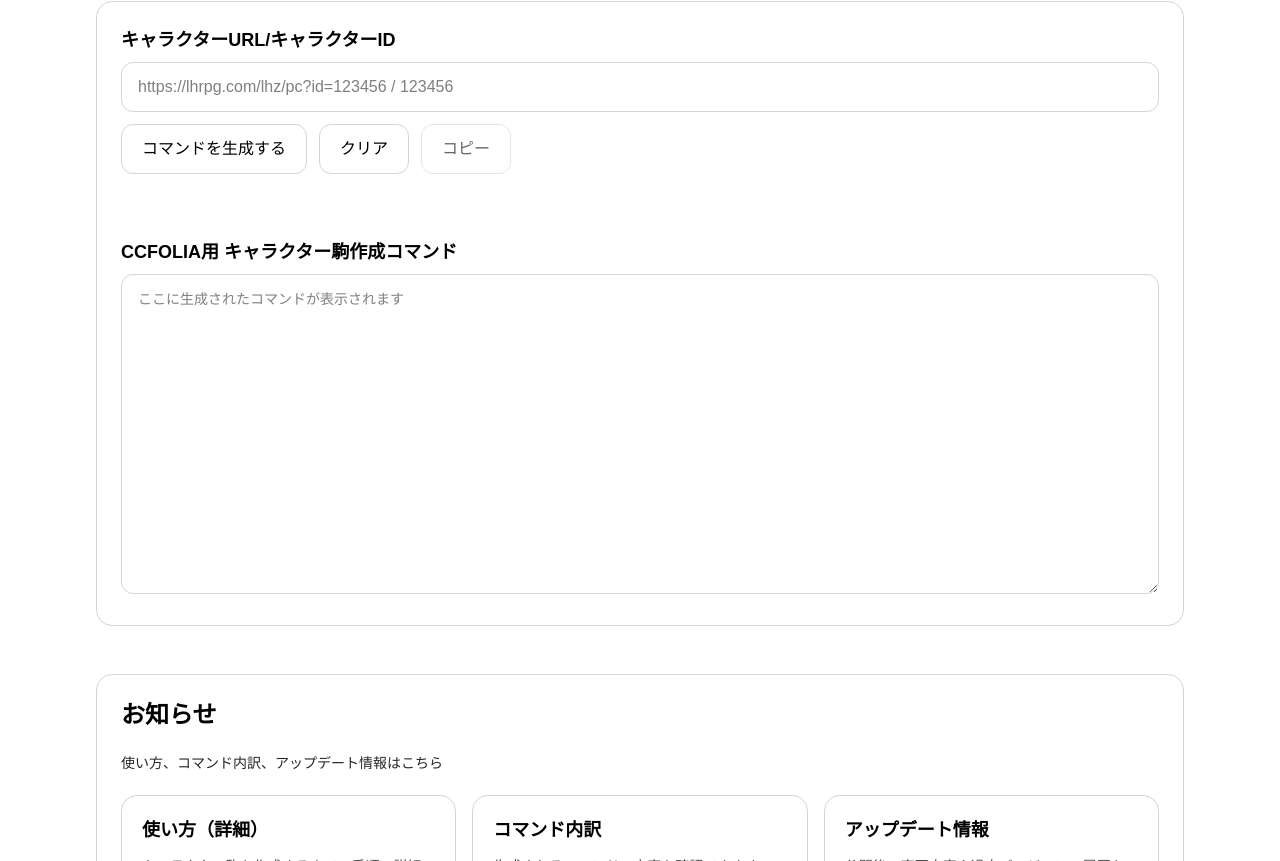
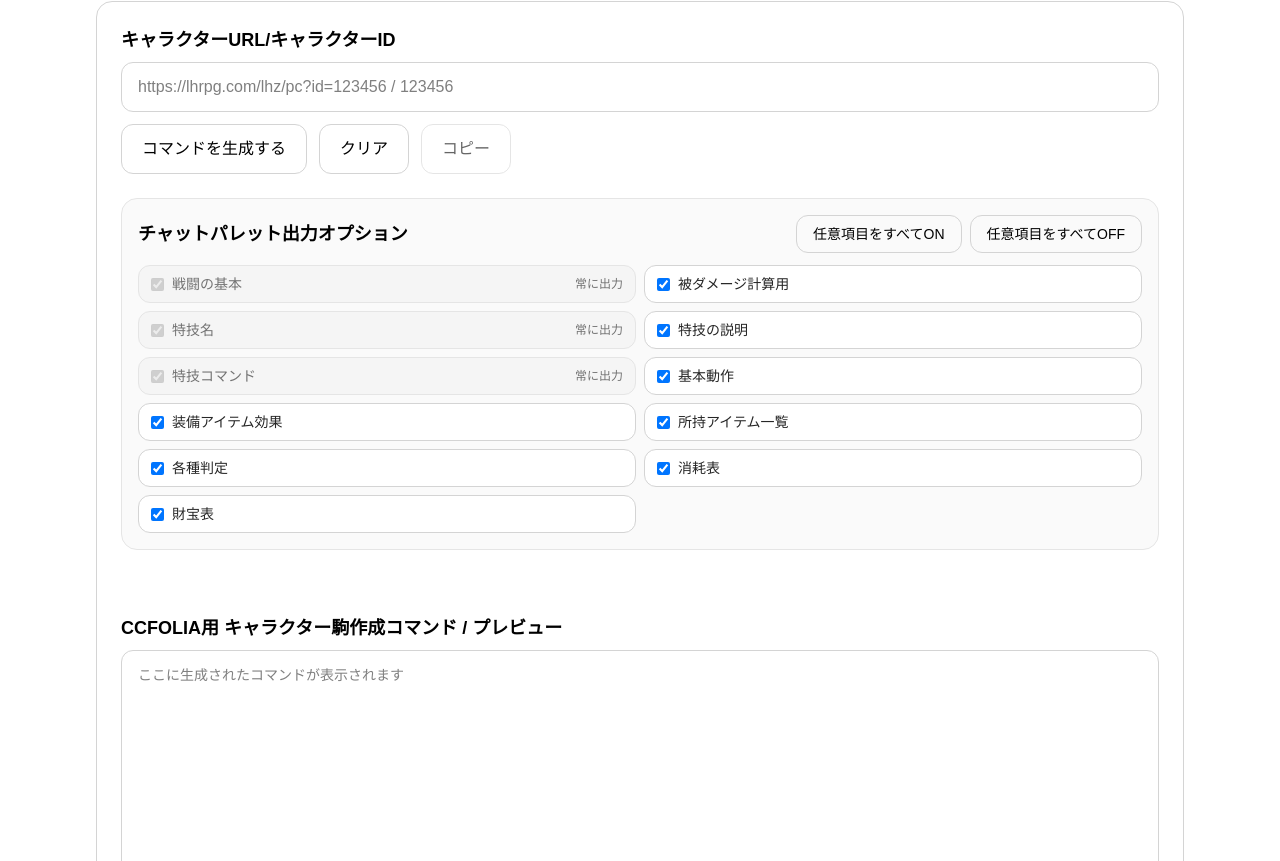
Before and after one commit to ramune428/lhtrpg_webapp_challenge, a Next.js app in the folder frontend/: page / in a window 1280 px wide. Shown: the part 1239-2100 px from the top of the page. Built offline with nearby package versions, Linux system fonts and the light colour scheme.

Commit message:
feat: add chat palette option preview UI

```diff
--- a/frontend/app/page.tsx
+++ b/frontend/app/page.tsx
@@ -11,7 +11,13 @@ import {
   TOOL_CONFIG,
   TOOL_TITLES,
 } from "@/components/tool-config";
-import { createPiece } from "@/utils/createPiece";
+import {
+  createPieceFromJson,
+  defaultChatPaletteOptions,
+  fetchCharacterJson,
+  normalizeCharacterId,
+  type ChatPaletteOptions,
+} from "@/utils/createPiece";
 
 const BODY_TEXT_CLASS = "text-sm leading-8 text-neutral-800";
 const BODY_LINK_CLASS =
@@ -19,25 +25,37 @@ const BODY_LINK_CLASS =
 const FORM_BUTTON_CLASS =
   "rounded-xl border border-neutral-300 px-5 py-3 text-base font-medium transition hover:bg-neutral-50 disabled:cursor-not-allowed disabled:opacity-60";
 
-function extractCharacterId(input: string): string {
-  const trimmed = input.trim();
+type OutputOptionItem = {
+  key: keyof ChatPaletteOptions | "combatBasics" | "skillNames" | "skillCommands";
+  label: string;
+  alwaysOn?: boolean;
+};
 
-  if (!trimmed) {
-    return "";
-  }
+const outputOptionItems: OutputOptionItem[] = [
+  { key: "combatBasics", label: "戦闘の基本", alwaysOn: true },
+  { key: "includeDamageCalculator", label: "被ダメージ計算用" },
+  { key: "skillNames", label: "特技名", alwaysOn: true },
+  { key: "includeSkillDescriptions", label: "特技の説明" },
+  { key: "skillCommands", label: "特技コマンド", alwaysOn: true },
+  { key: "includeBasicActions", label: "基本動作" },
+  { key: "includeEquipmentEffects", label: "装備アイテム効果" },
+  { key: "includeItemList", label: "所持アイテム一覧" },
+  { key: "includeAbilityChecks", label: "各種判定" },
+  { key: "includeConsumeTables", label: "消耗表" },
+  { key: "includeTreasureTables", label: "財宝表" },
+];
 
-  try {
-    const url = new URL(trimmed);
-    const idFromQuery = url.searchParams.get("id");
-    if (idFromQuery) {
-      return idFromQuery;
-    }
-
-    const segments = url.pathname.split("/").filter(Boolean);
-    return segments[segments.length - 1] ?? "";
-  } catch {
-    return trimmed;
-  }
+function createAllOptionalOptions(checked: boolean): ChatPaletteOptions {
+  return {
+    includeDamageCalculator: checked,
+    includeSkillDescriptions: checked,
+    includeBasicActions: checked,
+    includeEquipmentEffects: checked,
+    includeItemList: checked,
+    includeAbilityChecks: checked,
+    includeConsumeTables: checked,
+    includeTreasureTables: checked,
+  };
 }
 
 export default function HomePage() {
@@ -45,9 +63,47 @@ export default function HomePage() {
   const [result, setResult] = useState("");
   const [statusMessage, setStatusMessage] = useState("");
   const [isLoading, setIsLoading] = useState(false);
+  const [options, setOptions] = useState<ChatPaletteOptions>(defaultChatPaletteOptions);
+  const [lastJsonData, setLastJsonData] = useState<unknown | null>(null);
+  const [lastCharacterId, setLastCharacterId] = useState("");
+
+  const refreshPreview = (
+    nextOptions: ChatPaletteOptions,
+    jsonData: unknown | null = lastJsonData,
+    characterId: string = lastCharacterId
+  ) => {
+    if (!jsonData || !characterId) {
+      return;
+    }
+
+    try {
+      const nextResult = createPieceFromJson(jsonData, characterId, nextOptions);
+      setResult(nextResult);
+      setStatusMessage("プレビューを更新しました。");
+    } catch (error) {
+      console.error(error);
+      setStatusMessage("プレビューの更新に失敗しました。");
+    }
+  };
+
+  const updateOption = (key: keyof ChatPaletteOptions, checked: boolean) => {
+    const nextOptions = {
+      ...options,
+      [key]: checked,
+    };
+
+    setOptions(nextOptions);
+    refreshPreview(nextOptions);
+  };
+
+  const handleSetAllOptionalOptions = (checked: boolean) => {
+    const nextOptions = createAllOptionalOptions(checked);
+    setOptions(nextOptions);
+    refreshPreview(nextOptions);
+  };
 
   const handleGenerate = async () => {
-    const characterId = extractCharacterId(inputValue);
+    const characterId = normalizeCharacterId(inputValue);
 
     if (!characterId) {
       setStatusMessage("キャラクターURLまたはIDを入力してください。");
@@ -58,14 +114,22 @@ export default function HomePage() {
     setStatusMessage("コマンドを生成中です...");
 
     try {
-      const generated = await createPiece(characterId);
+      const jsonData = await fetchCharacterJson(characterId);
+      const generated = createPieceFromJson(jsonData, characterId, options);
+
       setResult(String(generated ?? ""));
+      setLastJsonData(jsonData);
+      setLastCharacterId(characterId);
       setStatusMessage("コマンドの生成が完了しました。");
     } catch (error) {
       console.error(error);
       setResult("");
+      setLastJsonData(null);
+      setLastCharacterId("");
       setStatusMessage(
-        "コマンドの生成に失敗しました。入力内容を確認してください。"
+        error instanceof Error
+          ? error.message
+          : "コマンドの生成に失敗しました。入力内容を確認してください。"
       );
     } finally {
       setIsLoading(false);
@@ -76,6 +140,8 @@ export default function HomePage() {
     setInputValue("");
     setResult("");
     setStatusMessage("");
+    setLastJsonData(null);
+    setLastCharacterId("");
   };
 
   const handleCopy = async () => {
@@ -114,7 +180,7 @@ export default function HomePage() {
 
           <p className={`${BODY_TEXT_CLASS} mb-4`}>
             {TOOL_TITLES.character} は、ログ・ホライズンTRPG（LHTRPG）向けの支援ツールです。
-            <br/>
+            <br />
             このツールは「
             <a
               href={EXTERNAL_LINKS.lhzTop}
@@ -124,32 +190,19 @@ export default function HomePage() {
             >
               ログ・ホライズンTRPG冒険者窓口
             </a>
-            」
-            より提供されているJSONデータを利用し、
-            登録されたキャラクターデータからCCFOLIA用のキャラクター駒を作成するためのコマンドを生成できます。
+            」より提供されているJSONデータを利用し、登録されたキャラクターデータからCCFOLIA用のキャラクター駒を作成するためのコマンドを生成できます。
           </p>
         </header>
 
         <section className="mb-8 rounded-2xl border border-amber-300 bg-amber-50 p-5">
           <h2 className="mb-3 text-lg font-semibold">💡【重要なお知らせ】</h2>
           <p className={BODY_TEXT_CLASS}>
-            「外部ツールからの&lt;冒険者&gt;データ参照を許可する」にチェックがついていても、
-            JSONデータを取得できず、エラーが発生する場合があります。
+            「外部ツールからの&lt;冒険者&gt;データ参照を許可する」にチェックがついていても、JSONデータを取得できず、エラーが発生する場合があります。
             一度チェックを外して、「外部ツールからの&lt;冒険者&gt;データ参照を許可する」を更新してください。
             <br />
             ※ 古いキャラクターはエラーになる傾向があります。
           </p>
         </section>
-
-        {/*
-        <section className="mb-8">
-          <p className="text-sm font-semibold leading-8 text-neutral-900">
-            このページは検索エンジンに表示されない
-            （または、現在一時的に表示されている）ので、
-            ブックマークやショートカットを作成するなどしてください。
-          </p>
-        </section>
-        */}
 
         <section className="mb-10 rounded-2xl border border-neutral-300 p-5">
           <p className={BODY_TEXT_CLASS}>
@@ -173,8 +226,7 @@ export default function HomePage() {
             <p>
               2. 外部ツールからの〈冒険者〉データ参照が許可されているか確認する。
               <br />
-              ※ 許可されていない場合は、&lt;基本情報を変更する&gt;を開き、
-              「外部ツールからの&lt;冒険者&gt;データ参照を許可する」にチェックを入れる。
+              ※ 許可されていない場合は、&lt;基本情報を変更する&gt;を開き、「外部ツールからの&lt;冒険者&gt;データ参照を許可する」にチェックを入れる。
             </p>
             <p>
               3. キャラクターページのURLまたはキャラクターIDを下部の「キャラクター駒作成ツール」に入力する。
@@ -182,8 +234,8 @@ export default function HomePage() {
               （例： https://lhrpg.com/lhz/pc?id=xxxxxx または xxxxxx）
             </p>
             <p>4. [コマンドを生成する] をクリック。</p>
-            <p>5. [コピー] をクリックしてコマンドをコピーする。</p>
-            <p>6. CCFOLIAに貼り付ける。</p>
+            <p>5. 必要に応じて出力オプションを変更し、プレビューを確認する。</p>
+            <p>6. [コピー] をクリックしてコマンドをコピーし、CCFOLIAに貼り付ける。</p>
           </div>
 
           <div className="mt-5">
@@ -225,10 +277,6 @@ export default function HomePage() {
             />
           </div>
 
-          {/* <p className="mb-5 text-sm leading-7 text-neutral-600">
-            キャラクターURLまたはキャラクターIDを入力してください。
-          </p> */}
-
           <div className="mb-6 flex flex-wrap gap-3">
             <button
               type="button"
@@ -258,13 +306,72 @@ export default function HomePage() {
             </button>
           </div>
 
+          <section className="mb-6 rounded-2xl border border-neutral-200 bg-neutral-50 p-4">
+            <div className="mb-3 flex flex-wrap items-center justify-between gap-3">
+              <h3 className="text-lg font-semibold">チャットパレット出力オプション</h3>
+              <div className="flex flex-wrap gap-2">
+                <button
+                  type="button"
+                  onClick={() => handleSetAllOptionalOptions(true)}
+                  className="rounded-xl border border-neutral-300 px-4 py-2 text-sm font-medium transition hover:bg-white"
+                >
+                  任意項目をすべてON
+                </button>
+                <button
+                  type="button"
+                  onClick={() => handleSetAllOptionalOptions(false)}
+                  className="rounded-xl border border-neutral-300 px-4 py-2 text-sm font-medium transition hover:bg-white"
+                >
+                  任意項目をすべてOFF
+                </button>
+              </div>
+            </div>
+
+            <div className="grid gap-2 md:grid-cols-2">
+              {outputOptionItems.map((item) => {
+                const checked = item.alwaysOn
+                  ? true
+                  : options[item.key as keyof ChatPaletteOptions];
+
+                return (
+                  <label
+                    key={item.key}
+                    className={`flex items-center justify-between rounded-xl border px-3 py-2 text-sm ${
+                      item.alwaysOn
+                        ? "border-neutral-200 bg-neutral-100 text-neutral-500"
+                        : "border-neutral-300 bg-white text-neutral-800"
+                    }`}
+                  >
+                    <span className="flex items-center gap-2">
+                      <input
+                        type="checkbox"
+                        checked={checked}
+                        disabled={item.alwaysOn}
+                        onChange={(event) => {
+                          if (!item.alwaysOn) {
+                            updateOption(
+                              item.key as keyof ChatPaletteOptions,
+                              event.target.checked
+                            );
+                          }
+                        }}
+                      />
+                      {item.label}
+                    </span>
+                    {item.alwaysOn && <span className="text-xs">常に出力</span>}
+                  </label>
+                );
+              })}
+            </div>
+          </section>
+
           <p className="mb-4 min-h-[1.5rem] text-sm text-neutral-600">
             {statusMessage}
           </p>
 
           <div className="mb-2 flex items-center justify-between gap-3">
             <label htmlFor="result-area" className="block text-lg font-semibold">
-              CCFOLIA用 キャラクター駒作成コマンド
+              CCFOLIA用 キャラクター駒作成コマンド / プレビュー
             </label>
           </div>
 
@@ -273,7 +380,7 @@ export default function HomePage() {
             value={result}
             readOnly
             placeholder="ここに生成されたコマンドが表示されます"
-            className="min-h-[320px] w-full resize-y rounded-xl border border-neutral-300 px-4 py-3 text-sm leading-6 outline-none"
+            className="min-h-[360px] w-full resize-y rounded-xl border border-neutral-300 px-4 py-3 text-sm leading-6 outline-none"
           />
         </section>
 
@@ -304,8 +411,7 @@ export default function HomePage() {
 
           <div className="mt-6 space-y-3 text-sm leading-8 text-neutral-800">
             <p>
-              「コマンドが表示されない」、「CCFOLIAに貼り付けできない」などのエラーが発生した場合は、
-              下記Googleフォームにてご連絡ください。
+              「コマンドが表示されない」、「CCFOLIAに貼り付けできない」などのエラーが発生した場合は、下記Googleフォームにてご連絡ください。
               ご意見・ご要望をお送りいただけますと、今後の改善や機能追加の参考にさせていただきます。
             </p>
             <p>
@@ -321,24 +427,6 @@ export default function HomePage() {
             </p>
           </div>
         </section>
-
-        {/*<section className="mb-8 rounded-2xl border border-sky-300 bg-sky-50 p-5">
-          <h2 className="mb-3 text-lg font-semibold">💡参考情報</h2>
-          <p className={BODY_TEXT_CLASS}>
-            このツールは「LHTRPGのチャットパレットを作るやつ」を参考に作成しています。
-          </p>
-          <p className="mt-2 text-sm leading-8 text-neutral-800">
-            「LHTRPGのチャットパレットを作るやつ」 →
-            <a
-              href={EXTERNAL_LINKS.referenceChatPalette}
-              target="_blank"
-              rel="noreferrer"
-              className="ml-2 underline underline-offset-4"
-            >
-              {EXTERNAL_LINKS.referenceChatPalette}
-            </a>
-          </p>
-        </section>*/}
       </div>
     </main>
   );
```
